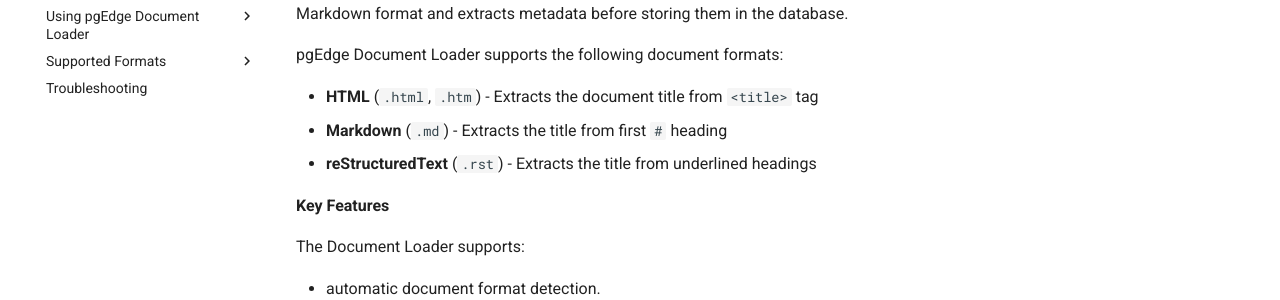
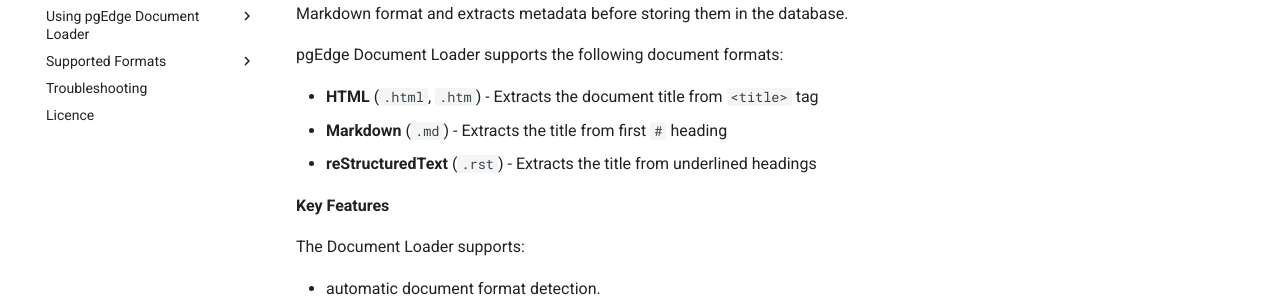
Before and after one commit to pgEdge/pgedge-docloader, an MkDocs documentation site: the page built from docs/index.md, in a window 1280 px wide. Shown: the part 230-530 px from the top of the page. Built offline with MkDocs 1.6.1 and Material for MkDocs 9.7.7, drawn with Linux system fonts in a browser that asks for light colours; comment, search, counter and statistics services are not loaded.

```diff
--- a/mkdocs.yml
+++ b/mkdocs.yml
@@ -69,3 +69,4 @@ nav:
       - RST: rst.md
       - Dealing with Unsupported Formats: unsupported-formats.md
   - Troubleshooting: troubleshooting.md
+  - Licence: LICENCE.md
```
